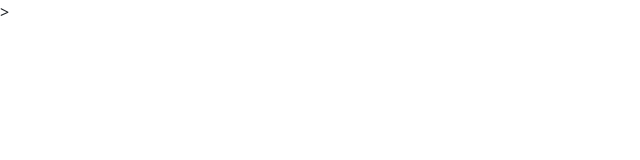
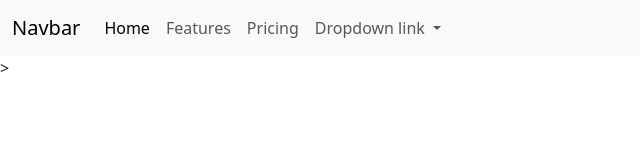
Before and after one commit to CaiooGomes/mercadolivrequinta, a plain HTML site: page index.html in a window 1280 px wide. Shown: the whole page, without its empty margins (0-640 px from the left). Drawn offline with nearby package versions, Linux system fonts and the light colour scheme.

Commit message:
criando um navbar

```diff
--- a/index.html
+++ b/index.html
@@ -9,7 +9,37 @@
 </head>
 
 <body>
-
+    <nav class="navbar navbar-expand-lg bg-body-tertiary">
+        <div class="container-fluid">
+          <a class="navbar-brand" href="#">Navbar</a>
+          <button class="navbar-toggler" type="button" data-bs-toggle="collapse" data-bs-target="#navbarNavDropdown" aria-controls="navbarNavDropdown" aria-expanded="false" aria-label="Toggle navigation">
+            <span class="navbar-toggler-icon"></span>
+          </button>
+          <div class="collapse navbar-collapse" id="navbarNavDropdown">
+            <ul class="navbar-nav">
+              <li class="nav-item">
+                <a class="nav-link active" aria-current="page" href="#">Home</a>
+              </li>
+              <li class="nav-item">
+                <a class="nav-link" href="#">Features</a>
+              </li>
+              <li class="nav-item">
+                <a class="nav-link" href="#">Pricing</a>
+              </li>
+              <li class="nav-item dropdown">
+                <a class="nav-link dropdown-toggle" href="#" role="button" data-bs-toggle="dropdown" aria-expanded="false">
+                  Dropdown link
+                </a>
+                <ul class="dropdown-menu">
+                  <li><a class="dropdown-item" href="#">Action</a></li>
+                  <li><a class="dropdown-item" href="#">Another action</a></li>
+                  <li><a class="dropdown-item" href="#">Something else here</a></li>
+                </ul>
+              </li>
+            </ul>
+          </div>
+        </div>
+      </nav>
 
     <!--Java script do bootstrap-->>
     <script src="https://cdn.jsdelivr.net/npm/bootstrap@5.3.0-alpha1/dist/js/bootstrap.bundle.min.js" integrity="sha384-w76AqPfDkMBDXo30jS1Sgez6pr3x5MlQ1ZAGC+nuZB+EYdgRZgiwxhTBTkF7CXvN" crossorigin="anonymous"></script>
```
